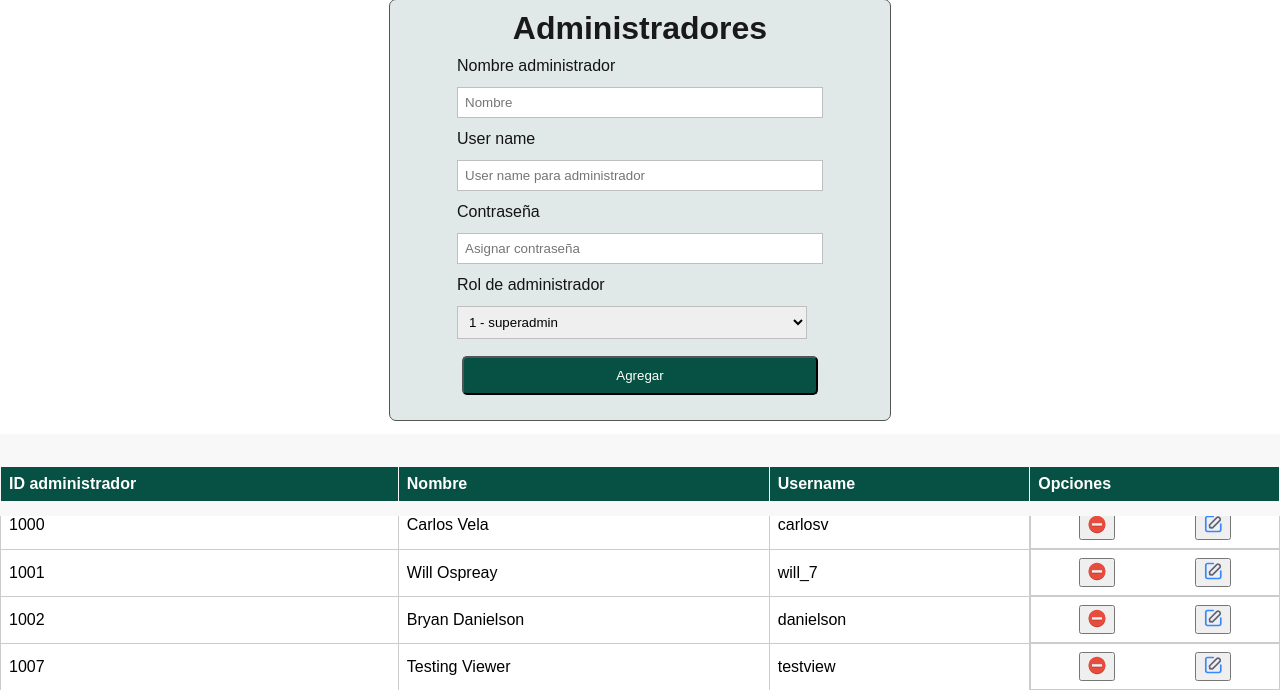
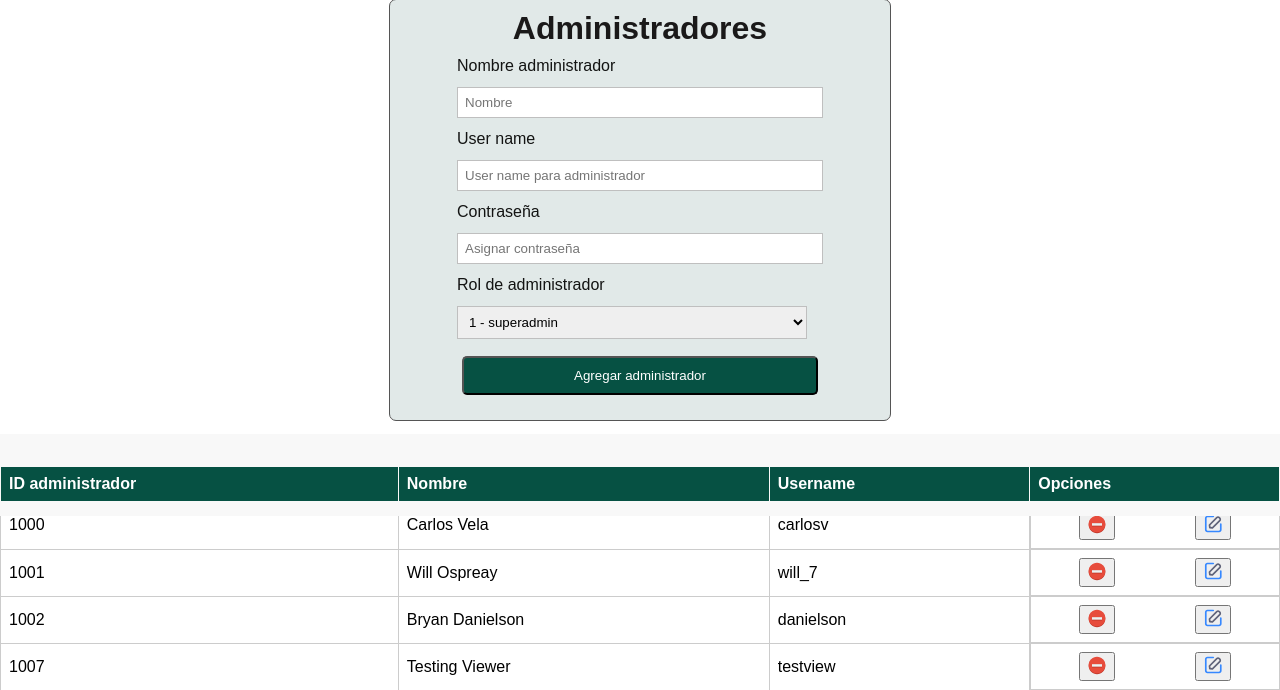
Before and after one commit to vhugosv7/Biblioteca-Flask, a Flask app: page /new-admin in a window 1280 px wide. Shown: the part 284-974 px from the top of the page. Run offline with Flask 2, Linux system fonts and the light colour scheme; a user stored in the database is signed in; data comes from the database, SQL or seed files in the repository.

Commit message:
Update new-admin.html

```diff
--- a/Biblioteca v1/templates/new-admin.html
+++ b/Biblioteca v1/templates/new-admin.html
@@ -25,7 +25,7 @@
             {%endfor%}
         </select>
 
-        <button type="submit" class="btn" title="Agregar libro" >Agregar</button>
+        <button type="submit" class="btn" title="Agregar administrador" >Agregar administrador</button>
     </div>
 </form>
 
```
